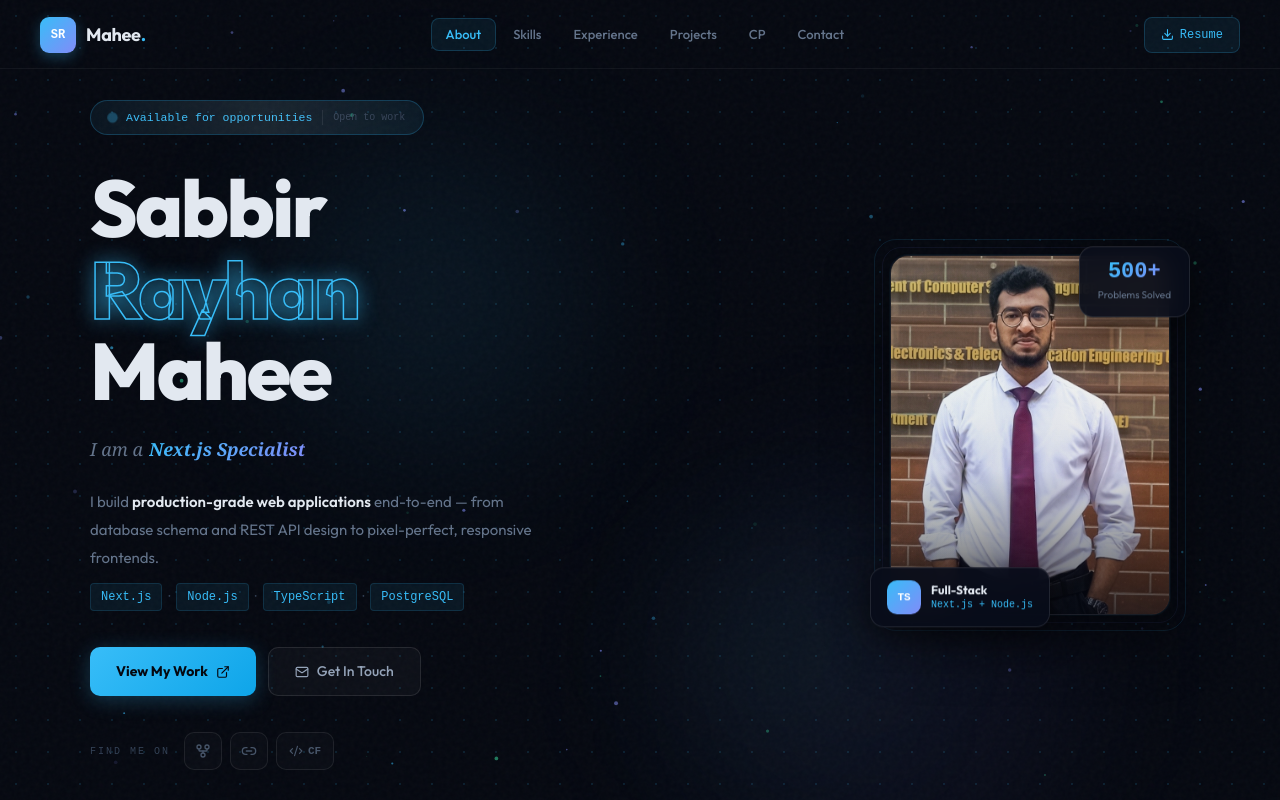
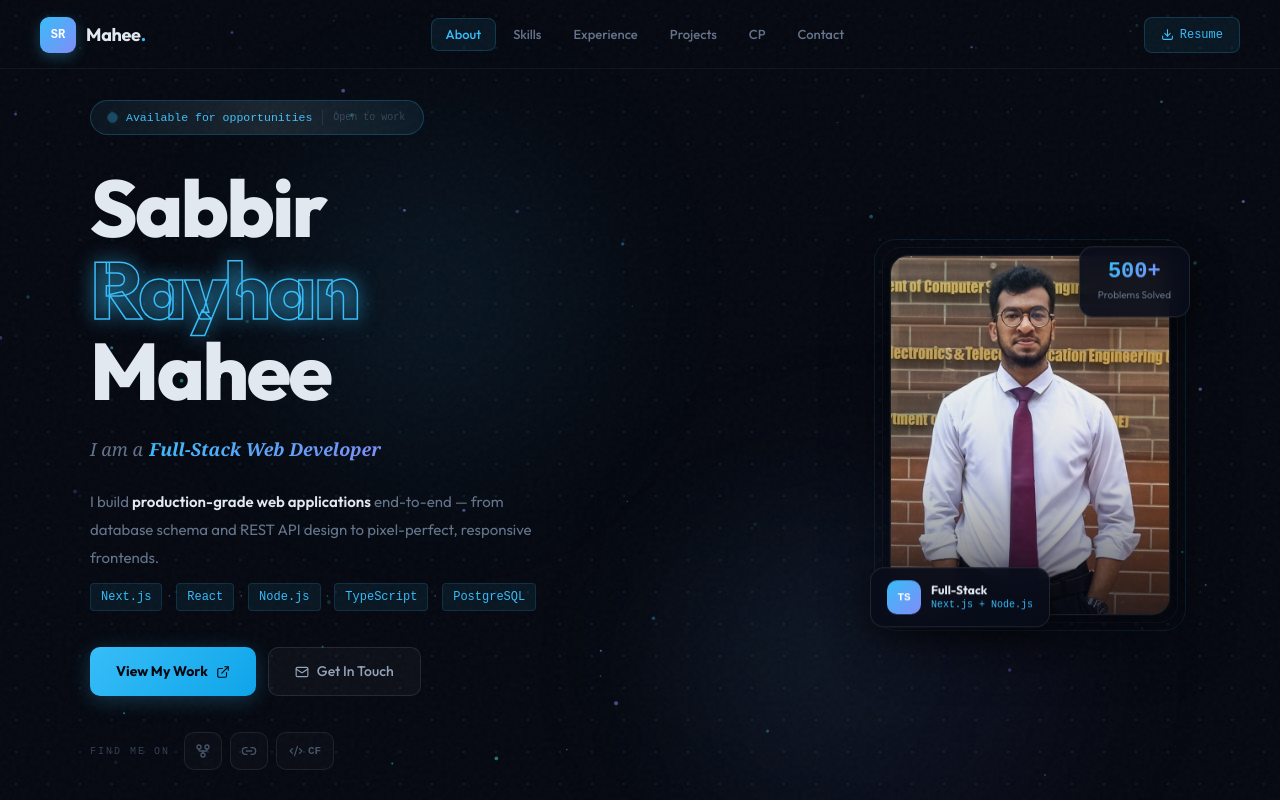
Before and after one commit to Sabbir-Rayhan/My_Portfolio, a Next.js app: page / in a window 1280 px wide. Shown: the top 800 px of the page. Built offline with nearby package versions, Linux system fonts and the light colour scheme.

Commit message:
update hero section

```diff
--- a/src/components/sections/HeroSection.tsx
+++ b/src/components/sections/HeroSection.tsx
@@ -8,6 +8,7 @@ import { ArrowDown, ExternalLink, Mail, GitFork, Link2, Code2 } from "lucide-rea
 import { personalInfo, stats } from "@/data/portfolio";
 
 const roles = [
+  "Software Engineer",
   "Full-Stack Web Developer",
   "Next.js Specialist",
   "TypeScript Engineer",
@@ -190,6 +191,8 @@ export default function HeroSection() {
               I build <strong style={{ color: "#e2e8f0", fontWeight: 600 }}>production-grade web applications</strong> end-to-end — from database schema and REST API design to pixel-perfect, responsive frontends.
               <span className="hero-stack">
                 <span className="stack-tag">Next.js</span>
+                <span className="stack-dot">·</span>
+                <span className="stack-tag">React</span>
                 <span className="stack-dot">·</span>
                 <span className="stack-tag">Node.js</span>
                 <span className="stack-dot">·</span>
```
